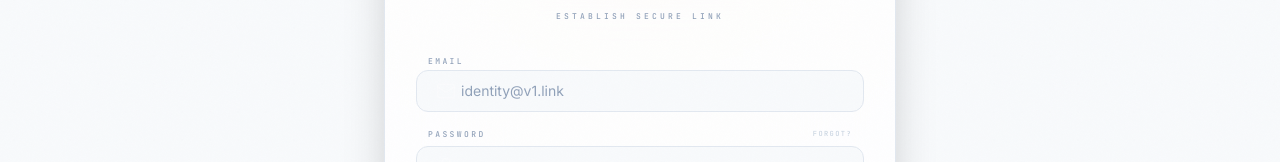
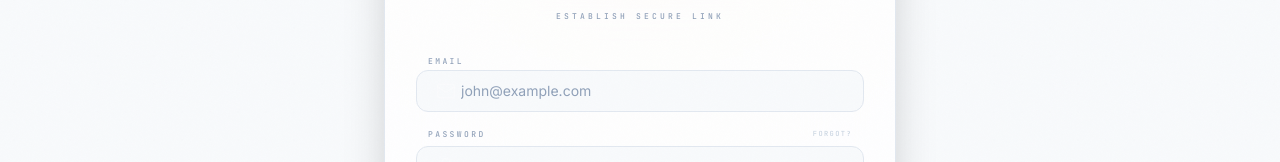
Before and after one commit to cchauhan7710/SkillProof, a React (Vite) app in the folder Frontend/: page /login in a window 1280 px wide. Shown: the part 266-428 px from the top of the page. Built offline with nearby package versions, Linux system fonts and the light colour scheme; no server answers.

Commit message:
Fix file upload ENOENT error and update login placeholder

```diff
--- a/Frontend/src/pages/Login.jsx
+++ b/Frontend/src/pages/Login.jsx
@@ -82,7 +82,7 @@ export const Login = () => {
                   </label>
                   <Input
                     type="text"
-                    placeholder="identity@v1.link"
+                    placeholder="john@example.com"
                     value={formData.email}
                     onChange={(e) => setFormData({ ...formData, email: e.target.value })}
                     required
```
Also changed, not shown: 1 other file (tests, documents, lock files or other folders).
